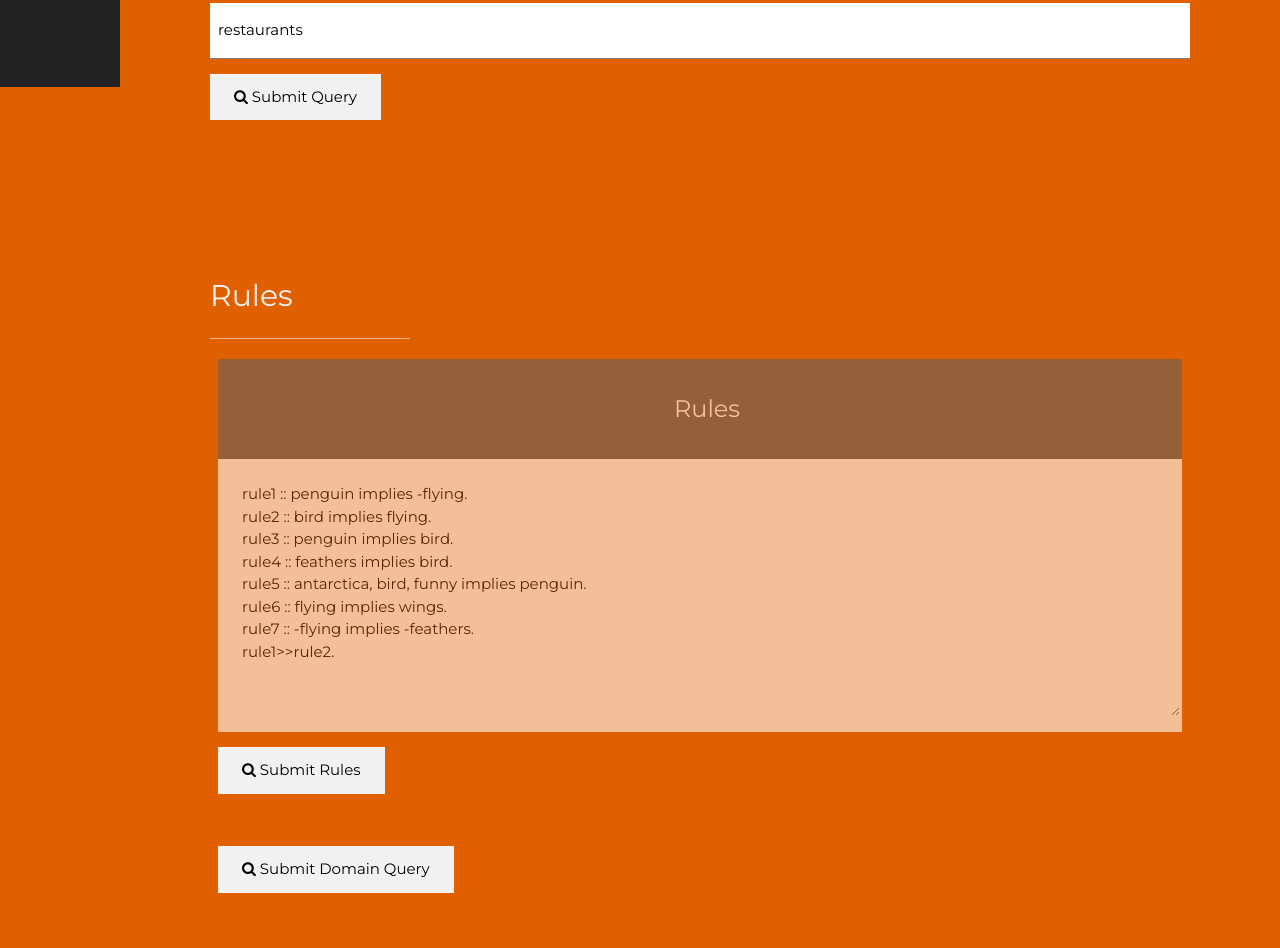
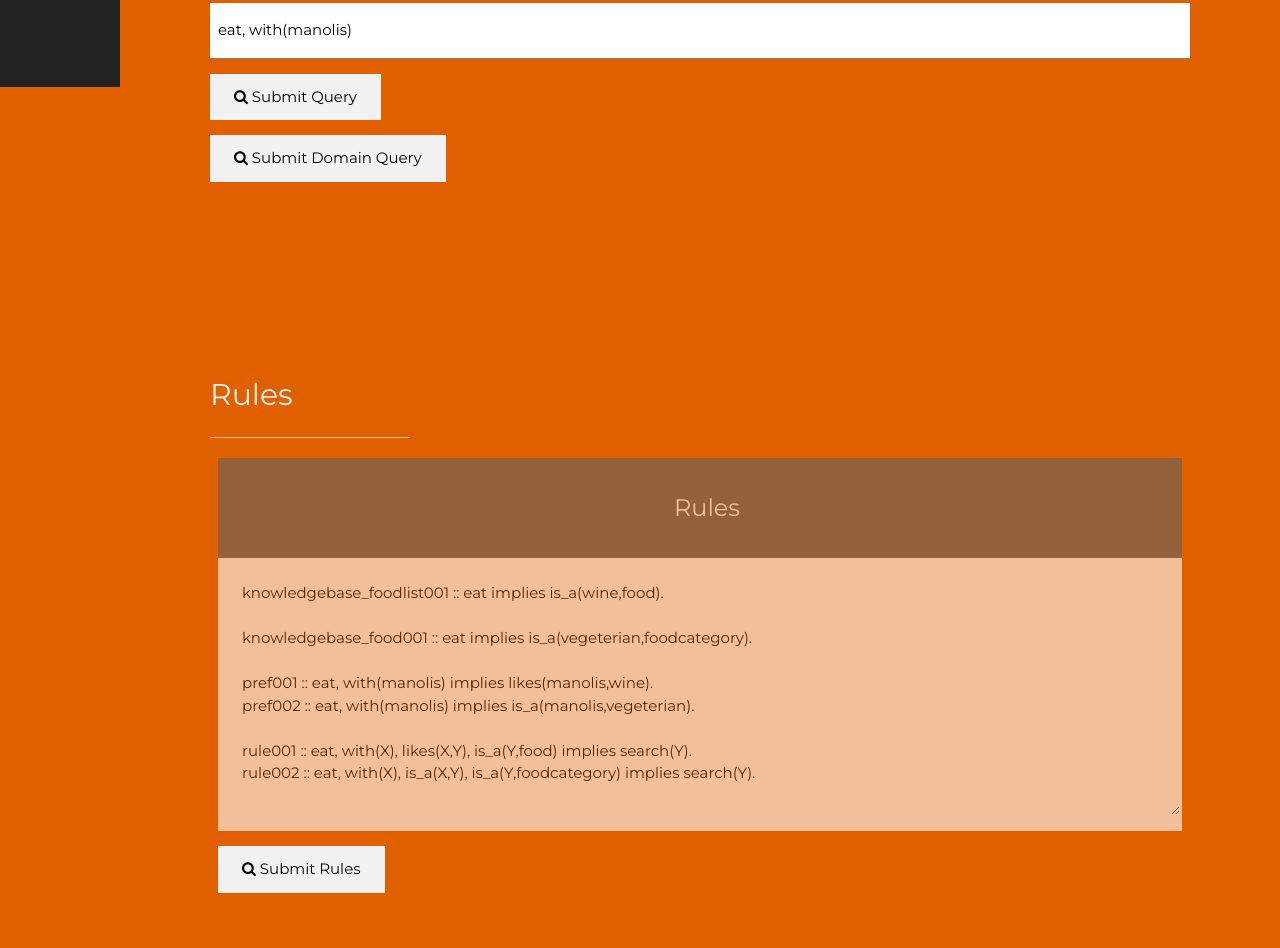
Before and after one commit to daskd/searchassistant, a plain HTML site: page static/index.html in a window 1280 px wide. Shown: the part 713-1661 px from the top of the page. Drawn offline with Linux system fonts and the light colour scheme.

Commit message:
A bit of html reshaping

```diff
--- a/static/index.html
+++ b/static/index.html
@@ -81,12 +81,20 @@ body, h1,h2,h3,h4,h5,h6 {font-family: "Montserrat", sans-serif}
     <p>Type your search query here</p>
 
     <form target="_blank" id="submitqueryform">
-      <p><input class="w3-input w3-padding-16" type="text" placeholder="Search keywords/phrase" required="" name="Query" id="querytextbox" value="restaurants"></p>
+      <p><input class="w3-input w3-padding-16" type="text" placeholder="Search keywords/phrase" required="" name="Query" id="querytextbox" value="eat, with(manolis)"></p>
       <p>
         <button class="w3-btn w3-light-grey w3-padding-large" type="submit" id="submitquery">
           <i class="fa fa-search"></i> Submit Query
         </button>
       </p>
+  	  <p>
+	  	<button class="w3-btn w3-light-grey w3-padding-large" type="button" id="submitdomainquery">
+			<i class="fa fa-search"></i> Submit Domain Query
+		</button>
+	  </p>
+	  <p>
+		  <span class="w3-padding-large" id="queryubmissionresult"></span>
+	  </p>
     </form>
   <!-- End query Section -->
   </div>
@@ -104,15 +112,17 @@ body, h1,h2,h3,h4,h5,h6 {font-family: "Montserrat", sans-serif}
 			<ul class="w3-ul w3-white w3-center w3-opacity w3-hover-opacity-off">
 			  <li class="w3-dark-grey w3-xlarge w3-padding-32">Rules</li>
 			  <li class="w3-padding-16">
-			  <textarea class="w3-input" placeholder="rules" rows="10" id="rulesdefinition">
-rule1 :: penguin implies -flying.
-rule2 :: bird implies flying.
-rule3 :: penguin implies bird.
-rule4 :: feathers implies bird.
-rule5 :: antarctica, bird, funny implies penguin.
-rule6 :: flying implies wings.
-rule7 :: -flying implies -feathers.
-rule1>>rule2.
+			  <textarea class="w3-input" placeeolder="rules" rows="10" id="rulesdefinition">
+knowledgebase_foodlist001 :: eat implies is_a(wine,food).
+
+knowledgebase_food001 :: eat implies is_a(vegeterian,foodcategory).
+
+pref001 :: eat, with(manolis) implies likes(manolis,wine).
+pref002 :: eat, with(manolis) implies is_a(manolis,vegeterian).
+
+rule001 :: eat, with(X), likes(X,Y), is_a(Y,food) implies search(Y).
+rule002 :: eat, with(X), is_a(X,Y), is_a(Y,foodcategory) implies search(Y).
+
 
 			  </textarea>
 			  </li>
@@ -124,14 +134,6 @@ rule1>>rule2.
 		    </p>
 			<p>
 			  <span class="w3-padding-large" id="rulesubmissionresult"></span>
-			</p>
-			<p>
-		  	  <button class="w3-btn w3-light-grey w3-padding-large" type="submit" id="submitdomainquery">
-			    <i class="fa fa-search"></i> Submit Domain Query
-			  </button>
-		    </p>
-			<p>
-			  <span class="w3-padding-large" id="queryubmissionresult"></span>
 			</p>
 		  </form>
       </div>
--- a/static/lib/script.js
+++ b/static/lib/script.js
@@ -1,6 +1,7 @@
 // On Load
 $(function() {
-	// We want the default behavior of the form, as is on the w3css template, because it shows nice validation messages.
+	// The below is because we want the default behavior of the form, as is on the w3css template,
+	// because it shows nice validation messages.
 	// But we don't want the form to function in the default way: we will be sending the query to google by our code.
 
 	// Functionality for 'Submit Query' button
@@ -8,8 +9,6 @@ $(function() {
 		{
 			$("#resultsHere").html('');
 			window.myquery = $('#querytextbox').val()
-			window.mystatus = gatherRulesInOneString('statusitems', 4)
-			window.mypreferences = gatherRulesInOneString('preferenceitems', 4)
 
 			runMyRoutine();
 		});
@@ -79,7 +78,7 @@ function submitDomainQuery(query)
 			'domainid': domainID
 		},
 		success: function (data) {
-			$('#queryubmissionresult').text('Query submitted successfully. Conclusion: ' + data);
+			$('#queryubmissionresult').html('Query submitted successfully. Conclusion: <br/><br/>' + data);
 		},
 		error: function(xhr, textStatus, errorThrown) {
 			$('#queryubmissionresult').text('Query submission failed');
@@ -93,6 +92,9 @@ function submitDomainQuery(query)
 
 function runMyRoutine()
 {
+	var domainquery = window.myquery;
+	submitDomainQuery(query);
+
 	var finalquery = window.myquery + ' ' + window.mystatus + ' ' + window.mypreferences;
 	$("#resultsHere").load(encodeURI("/test/getsearchresultsashtml/?query=" + finalquery));
 }
```
Also changed, not shown: 1 other file.
